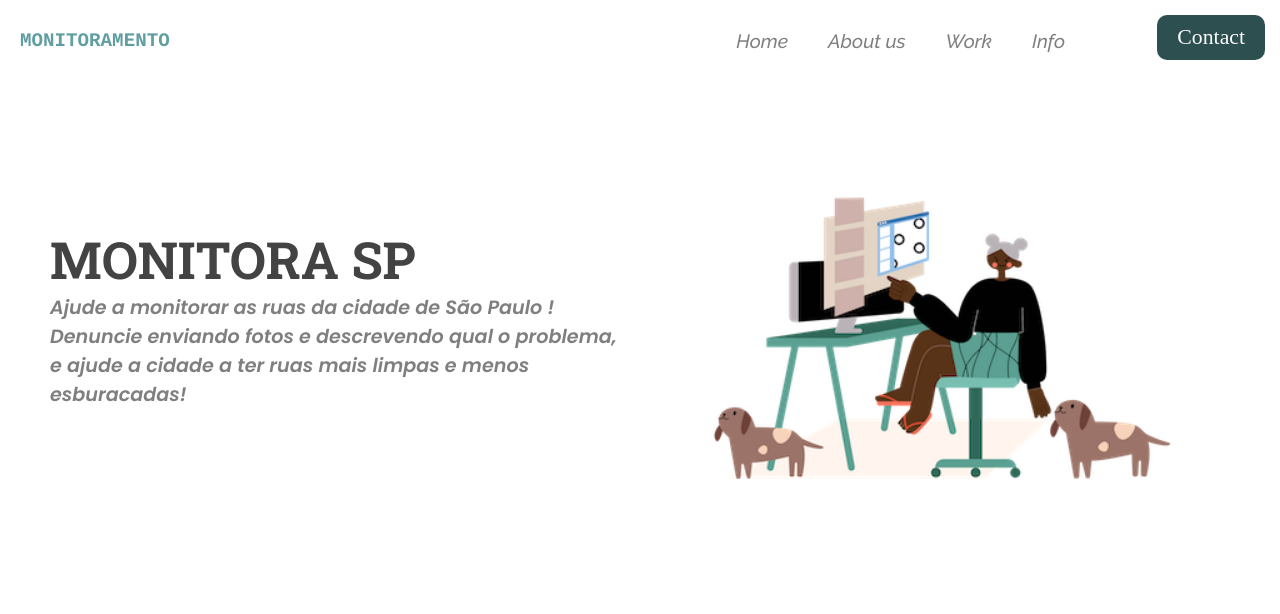
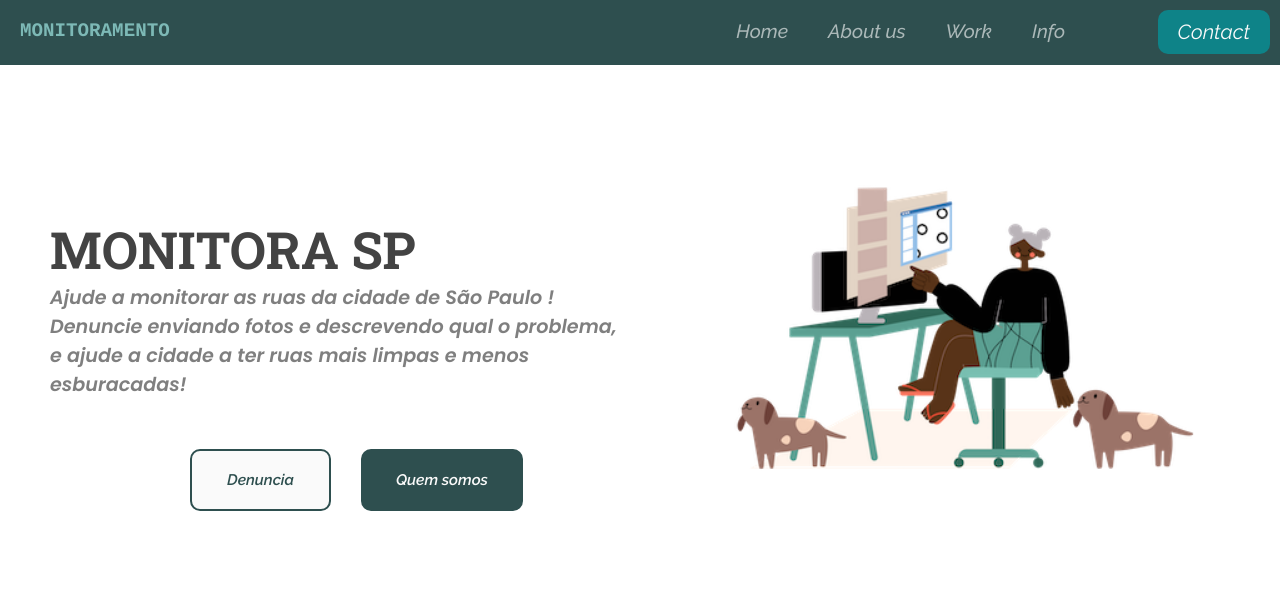
Before and after one commit to kaiqueZpriv1/monitoramentoSC, a plain HTML site: page index.html in a window 1280 px wide. Drawn offline with nearby package versions, Linux system fonts and the light colour scheme.

Commit message:
main finish

```diff
--- a/index.html
+++ b/index.html
@@ -5,8 +5,13 @@
     <meta http-equiv="X-UA-Compatible" content="IE=edge" />
     <meta name="viewport" content="width=device-width, initial-scale=1.0" />
     <title>Monitoramento</title>
+    <link
+      rel="stylesheet"
+      href="https://cdnjs.cloudflare.com/ajax/libs/animate.css/4.1.1/animate.min.css"
+    />
     <!-- style e script -->
     <link rel="stylesheet" href="style.css" />
+    <script src="./script.js"></script>
   </head>
   <body>
     <header>
@@ -47,6 +52,16 @@
               Denuncie enviando fotos e descrevendo qual o problema, <br />
               e ajude a cidade a ter ruas mais limpas e menos esburacadas!
             </p>
+
+            <div class="buttons-main">
+              <button class="btn-denuncia">
+                <a href="">Denuncia</a>
+              </button>
+
+              <button class="btn-sobre">
+                <a href="">Quem somos</a>
+              </button>
+            </div>
           </div>
           <div class="image-principal">
             <img src="./img/background/main-img.png" alt="image main" />
--- a/style.css
+++ b/style.css
@@ -26,7 +26,8 @@ body {
   /* background:rgb(247,247,247) ;  */
 }
 header {
-  height: 75px;
+  height: 65px;
+  background-color: #2e4f4f;
 }
 #containerHeader {
   max-width: 1366px;
@@ -36,10 +37,10 @@ header {
 }
 /* logo */
 .logo h3 {
-  margin: 30px 20px;
+  margin: 20px 20px;
   font-size: 1.5vw;
   font-family: "Courier";
-  color: #609ea2;
+  color: #7db9b6;
 }
 .nav-header {
   max-width: 100%;
@@ -54,25 +55,26 @@ header {
   margin: 0 180px;
 }
 .list-nav {
-  margin: 20px 20px;
+  margin: 10px 20px;
 }
 .list-nav a {
   font-size: 1.5vw;
   font-weight: 500;
   font-family: "Raleway";
-  color: rgba(0, 0, 0, 0.5);
+  color: rgba(255, 255, 255, 0.6);
 }
 
 .button-nav {
-  background-color: #2e4f4f;
+  background-color: #0e8388;
   padding: 10px 20px;
   border-radius: 10px;
-  margin: 5px;
+  /* margin: 3px; */
   position: absolute;
   right: 10px;
 }
 .button-nav a {
-  font-size: 1.7vw;
+  font-size: 1.6vw;
+  font-family: "Raleway";
   color: #fafafa;
 }
 
@@ -100,6 +102,39 @@ header {
   font-size: 1.5vw;
   font-family: "Poppins";
 }
+
+.buttons-main {
+  display: flex;
+  margin: 50px 125px;
+}
+.btn-denuncia,
+.btn-sobre {
+  margin: 0 15px;
+  padding: 20px 35px;
+  border-radius: 10px;
+  background-color: #2e4f4f;
+}
+.btn-denuncia a,
+.btn-sobre a {
+  color: #fafafa;
+  font-family: "Raleway";
+  font-size: 1.2vw;
+  font-weight: 600;
+  white-space: nowrap;
+}
+.btn-denuncia {
+  background-color: #fafafa;
+  border: 2px solid #2e4f4f;
+}
+.btn-denuncia a {
+  color: #2e4f4f;
+}
+.btn-denuncia:hover,
+.btn-sobre:hover {
+  transition: transform 1s;
+  transform: scale(1.1);
+}
+
 /* image */
 .image-principal {
   width: 50%;
```
Also changed, not shown: script.js (added).
